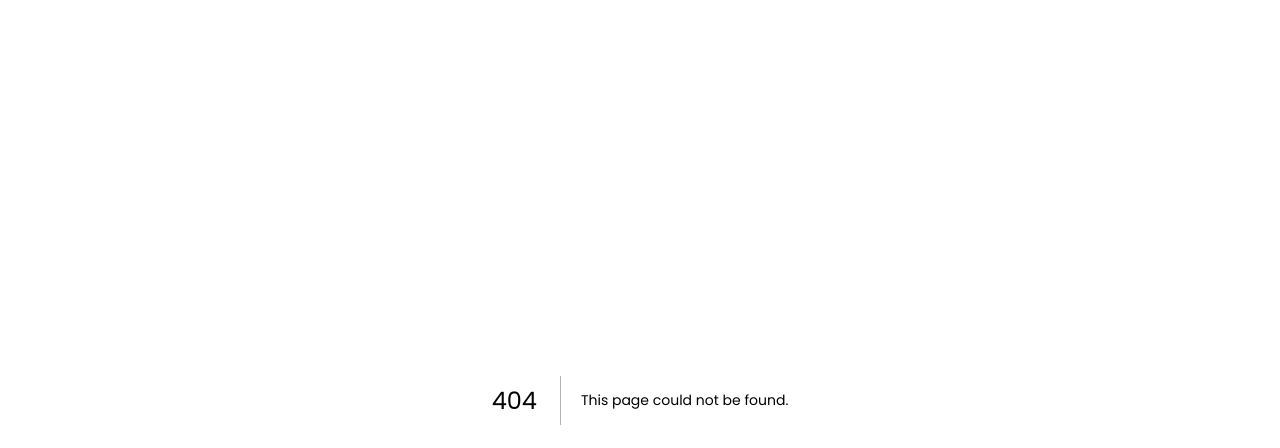
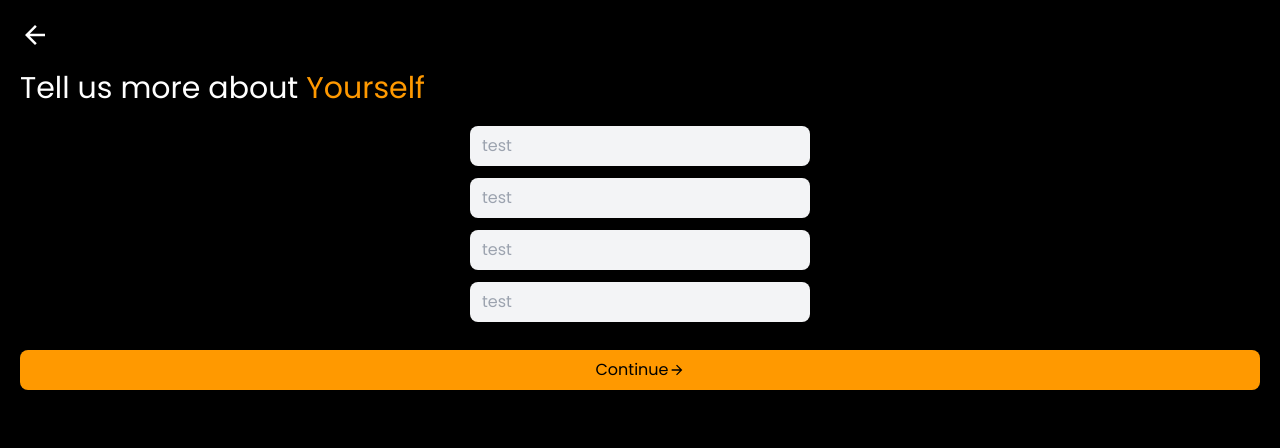
Before and after one commit to MuhammedJaseemVK/storio-frontend, a Next.js app in the folder storio1/: page /detailEntry in a window 1280 px wide. Before the commit this address had no page. Shown: the top 448 px of the page. Built offline with nearby package versions, Linux system fonts and the light colour scheme.

Commit message:
Components created for input and button

```diff
--- a/storio1/package.json
+++ b/storio1/package.json
@@ -16,9 +16,12 @@
     "@next/font": "13.1.6",
     "next": "13.1.6",
     "react": "18.2.0",
-    "react-dom": "18.2.0"
+    "react-dom": "18.2.0",
+    "react-icons": "^4.7.1"
   },
   "devDependencies": {
+    "@iconify-icon/react": "^1.0.5",
+    "@iconify/react": "^4.1.0",
     "autoprefixer": "^10.4.13",
     "postcss": "^8.4.21",
     "tailwindcss": "^3.2.4"
--- /dev/null
+++ b/storio1/src/components/inputs/Button.js
@@ -0,0 +1,11 @@
+import React from 'react'
+import { MdOutlineArrowForward } from "react-icons/md";
+
+export default function Button() {
+    return (
+        <button className='bg-[#ff9900] flex justify-center w-full items-center text-black text-base rounded-lg px-3 py-2 mt-4'>
+            <span>Continue</span>
+            <MdOutlineArrowForward />
+        </button>
+    )
+}
--- /dev/null
+++ b/storio1/src/components/inputs/Input.js
@@ -0,0 +1,13 @@
+import React from 'react'
+export default function Input(props) {
+    return (
+        <label className="">
+            <input type={props.type} placeholder={props.placeholder} onChange={props.onChange} value={props.value} required={props.required ? true : false}
+                className='rounded-lg px-3 py-2 bg-gray-100 focus:bg-white duration-300 peer'
+            />
+            <p className="mt-0 invisible peer-invalid:visible text-pink-600 text-xs font-semibold">
+                {props.error}
+            </p>
+        </label>
+    )
+}
--- a/storio1/src/pages/_document.js
+++ b/storio1/src/pages/_document.js
@@ -9,6 +9,8 @@ export default function Document() {
         <link href="https://fonts.googleapis.com/css2?family=Poppins&display=swap" rel="stylesheet" />
         <script type="module" src="https://unpkg.com/ionicons@5.5.2/dist/ionicons/ionicons.esm.js"></script>
         <script noModule src="https://unpkg.com/ionicons@5.5.2/dist/ionicons/ionicons.js"></script>
+        <script src="https://cdn.jsdelivr.net/npm/iconify-icon@1.0.3/dist/iconify-icon.min.js"></script>
+        {/* <script src="https://code.iconify.design/iconify-icon/1.0.3/iconify-icon.min.js"></script> */}
       </Head>
       <body>
         <Main />
--- /dev/null
+++ b/storio1/src/pages/detailEntry.js
@@ -0,0 +1,21 @@
+import React from 'react'
+// import MdKeyboardBackspace from "react-icons/md";
+import { MdArrowBack } from "react-icons/md";
+import Input from '@/components/inputs/Input';
+import Button from '@/components/inputs/Button';
+
+export default function detailEntry() {
+  return (
+    <div className='bg-black h-screen flex flex-col gap-5 p-5'>
+      <MdArrowBack className='text-white text-3xl' />
+      <div className='text-white text-3xl '>Tell us more about <span className='text-[#ff9900]'>Yourself</span></div>
+      <form className='flex flex-col gap-3 w-full items-center'>
+        <Input placeholder="test" type="text" required={true} />
+        <Input placeholder="test" type="text" required={true} />
+        <Input placeholder="test" type="text" required={true} />
+        <Input placeholder="test" type="text" required={true} />
+        <Button />
+      </form>
+    </div>
+  )
+}
--- a/storio1/src/pages/login.js
+++ b/storio1/src/pages/login.js
@@ -1,13 +1,44 @@
 import React from 'react'
+import { Icon } from '@iconify/react';
 
 export default function login() {
-    return (
+  return (
+    <div className='bg-black h-screen p-5'>
+      {/* <script src="https://code.iconify.design/iconify-icon/1.0.5/iconify-icon.min.js"></script> */}
+      {/* <link href="https://cdnjs.cloudflare.com/ajax/libs/flag-icons/6.6.6/css/flag-icons.min.css" rel="stylesheet"></link> */}
+      <Icon icon="mdi:arrow-left" color="white" />
+        <div className='text-white text-3xl'>
+          Enter your <span className='text-[#ff9900] text-3xl'>
+          phone</span>
+        </div>
+        <div className='text-base text-white'>
+        You will receive 4 digit code for phone number verification.
+        </div><br/>
 
-        <div className='bg-blue-500 text-2xl'>
-            hello
+        <div className='flex flex-col gap-3 bg-yellow-500 text-white rounded-lg  '>
+          <div>
+            <select className='text-black w-full  rounded-lg px-3 py-1'>
+            <option value='India '>
+              {/* <span className='flag-icon flag-icon-ind'></span> */}
+            India</option>
+            <option value='Pakistan'>Pakistan</option>
+            </select>
+          </div>
+
+          <div>
+            <input type='text' className='text-black w-full rounded-lg px-3 py-1' placeholder='Number'></input>
+          </div>
+          {/* <div className='flex flex-row'> */}
+          <button className='flex justify-center gap-2 bg-[#ff9900] text-white border border-yellow-500 rounded px-3 py-1 w-full'>
+              <img src="https://cdn-icons-png.flaticon.com/512/46/46854.png" className='h-5 block'></img>
+              <div className='block'>Continue</div>
+            </button>
+        {/* </div> */}
         </div>
-        <p className='text-grey-500'>
-        Enter your phone
-    </p>
-    )
+
+
+
+
+      </div>
+  )
 }
--- /dev/null
+++ b/storio1/src/pages/signup.js
@@ -0,0 +1,22 @@
+import React from 'react'
+import {MdOutlineArrowForward}  from "react-icons/md";
+import {MdArrowBack}  from "react-icons/md";
+import Button from '@/components/inputs/Button';
+
+export default function signup() {
+  return (
+    <div className='bg-black h-screen p-5'>
+        <MdArrowBack className='text-white text-3xl'/>
+        <div className='text-white text-3xl'>Sign <span className='text-[#ff9900]'>Up</span></div>
+        <div className='flex flex-col gap-3 px-3 py-5'>
+          <input type='text' className='rounded-lg px-3 py-2' placeholder='User name'></input>
+          <input type='text' className='rounded-lg px-3 py-2' placeholder='Phone'></input>
+          <input type='password' className='rounded-lg px-3 py-2' placeholder='Password'></input>
+          <p className='text-white text-sm text-right'>Already have an account?</p>
+
+          <Button />
+        </div>
+
+    </div>
+  )
+}
```
Also changed, not shown: 1 other file (tests, documents, lock files or other folders).
